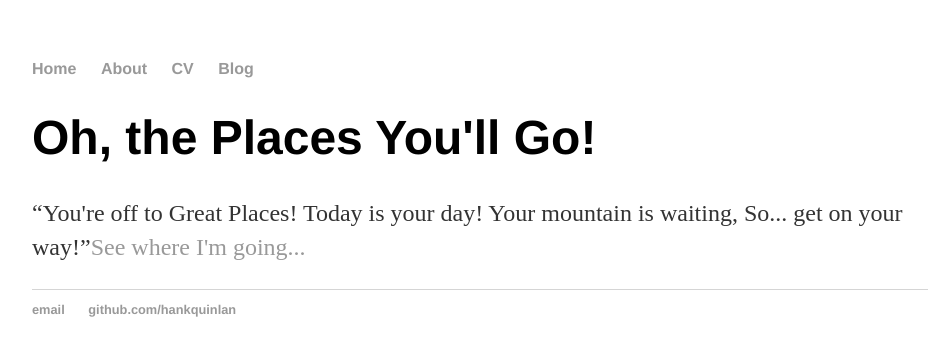
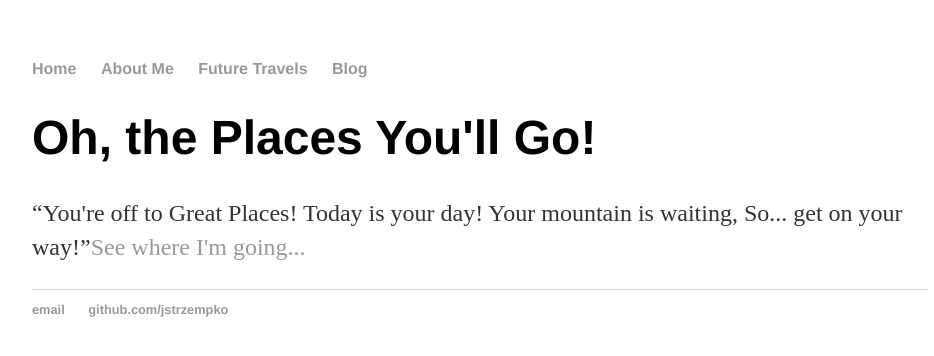
Before and after one commit to jstrzempko/idce30262-studio1, a Jekyll site: the page built from index.html, in a window 1280 px wide. Shown: the top 356 px of the page, without its empty margins (160-1094 px from the left). Built offline with Jekyll 4.4.1, drawn with Linux system fonts in a browser that asks for light colours.

Commit message:
Update default.html

```diff
--- a/_layouts/default.html
+++ b/_layouts/default.html
@@ -9,8 +9,8 @@
 			<nav>
 	    		<ul>
 	        		<li><a href="/">Home</a></li>
-		        	<li><a href="/about">About</a></li>
-	        		<li><a href="/cv">CV</a></li>
+		        	<li><a href="/about">About Me</a></li>
+	        		<li><a href="/future">Future Travels</a></li>
 	        		<li><a href="/blog">Blog</a></li>
 	    		</ul>
 			</nav>
@@ -21,8 +21,8 @@
 			</div><!-- /.container -->
 			<footer>
 	    		<ul>
-	        		<li><a href="mailto:hankquinlanhub@gmail.com">email</a></li>
-	        		<li><a href="https://github.com/hankquinlan">github.com/hankquinlan</a></li>
+	        		<li><a href="mailto:jessstrzempko@gmail.com">email</a></li>
+	        		<li><a href="https://github.com/jstrzempko">github.com/jstrzempko</a></li>
 				</ul>
 			</footer>
 		</body>
```
